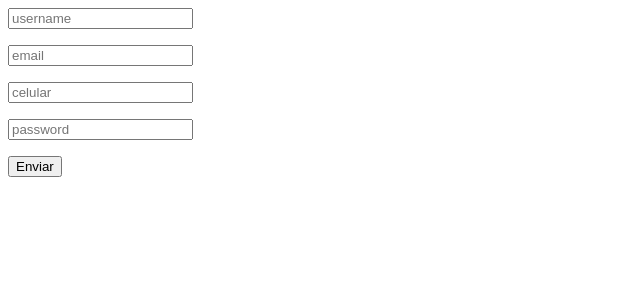
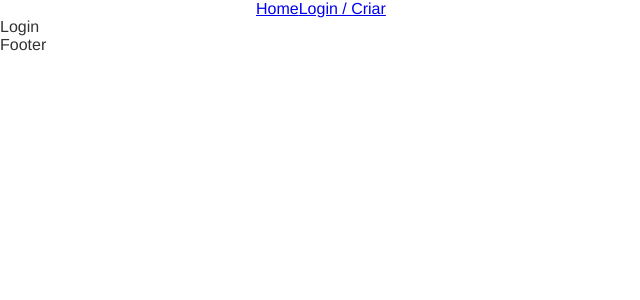
Before and after one commit to Bruno9407/dogs, a React (Vite) app: page /login in a window 1280 px wide. Shown: the top 300 px of the page, without its empty margins (0-640 px from the left). Built offline with nearby package versions, Linux system fonts and the light colour scheme.

Commit message:
Estrutura inicial

```diff
--- a/src/Api/Api.jsx
+++ /dev/null
@@ -1,7 +0,0 @@
-import UserPost from "./endpoints/UserPost";
-
-const Api = () => {
-    return<div><UserPost /></div>
-}
-
-export default Api;
--- a/src/Api/endpoints/UserPost.jsx
+++ /dev/null
@@ -1,66 +0,0 @@
-import React from "react"
-
-
-const UserPost = () => {
-    const [username, setUsername] = React.useState('');
-    const [email, setEmail] = React.useState('');
-    const [celular, setCelular] = React.useState('');
-    const [password, setPassword] = React.useState('');
-
-    function handleSubmit(event) {
-        event.preventDefault()
-        //https://dogsapi.origamid.dev/json/api/user
-        fetch("http://localhost:80/login/add_user.php", {
-            method: 'POST',
-            headers: {
-                'Content-Type': 'application/json',
-            },
-            body: JSON.stringify({
-                username,
-                email,
-                celular,
-                password,
-            })
-
-        }).then(response => {
-            console.log(response)
-            return response.json()
-        })
-    }
-
-    return (
-
-    <form onSubmit={handleSubmit}>
-        <input
-        type="text"
-        placeholder="username"
-        value={username}
-        onChange={({target}) => setUsername(target.value)}
-        />
-
-        <input
-        type="text"
-        placeholder="email"
-        value={email}
-        onChange={({target}) => setEmail(target.value)}
-        />
-
-        <input
-        type="text"
-        placeholder="celular"
-        value={celular}
-        onChange={({target}) => setCelular(target.value)}
-        />
-
-        <input
-        type="text"
-        placeholder="password"
-        value={password} onChange={({target}) => setPassword(target.value)}
-        />
-
-        <button>Enviar</button>
-    </form>
-  )
-}
-
-export default UserPost
--- a/src/App.css
+++ b/src/App.css
@@ -1,4 +1,39 @@
-input {
+* {
+  box-sizing: border-box;
+}
+
+body {
+  margin: 0;
+  color: #333;
+  --type-first: Helvetica, Arial, sans-serif;
+  --type-second: 'Spectral', georgia;
+  font-family: var(--type-first);
+}
+
+h1, h2, h3, h4, p {
+  margin: 0;
+}
+
+ul, li {
+  list-style: none;
+  padding: 0;
+  margin: 0;
+}
+
+img {
   display: block;
-  margin-bottom: 1rem;
+  max-width: 100%;
 }
+
+button, input {
+  display: block;
+  font-size: 1rem;
+  font-family: var(--type-first);
+  color: #333;
+}
+
+.container{
+  max-width: 50rem;
+  padding: 0 1rem;
+  margin: 0 auto;
+}
--- a/src/App.jsx
+++ b/src/App.jsx
@@ -1,12 +1,26 @@
-import Api from './Api/Api'
+
 import './App.css'
+
+import { BrowserRouter, Routes, Route } from 'react-router-dom'
+
+import Footer from './Components/Footer'
+import Header from './Components/Header'
+import Home from './Components/Home'
+import Login from './Components/Login/Login'
 
 function App() {
 
 
   return (
     <>
-      <Api />
+      <BrowserRouter>
+        <Header />
+        <Routes>
+          <Route path="/" element={<Home />} />
+          <Route path="/login" element={<Login />} />
+        </Routes>
+        <Footer />
+      </BrowserRouter>
     </>
   )
 }
--- /dev/null
+++ b/src/Components/Footer.jsx
@@ -0,0 +1,12 @@
+import React from 'react'
+import styles from './Footer.module.css'
+
+function Footer() {
+  return (
+    <div className={styles.footer}>
+      Footer
+    </div>
+  )
+}
+
+export default Footer
--- /dev/null
+++ b/src/Components/Header.jsx
@@ -0,0 +1,16 @@
+import React from 'react'
+import styles from './Header.module.css'
+import { Link } from 'react-router-dom'
+
+function Header() {
+  return (
+    <div className={styles.header}>
+      <nav className='container'>
+        <Link to='/'>Home</Link>
+        <Link to='/login'>Login / Criar</Link>
+      </nav>
+    </div>
+  )
+}
+
+export default Header
--- /dev/null
+++ b/src/Components/Home.jsx
@@ -0,0 +1,11 @@
+import React from 'react'
+
+function Home() {
+  return (
+    <div>
+      Home
+    </div>
+  )
+}
+
+export default Home
--- /dev/null
+++ b/src/Components/Login/Login.jsx
@@ -0,0 +1,12 @@
+import React from 'react'
+
+function Login() {
+  return (
+    <div>
+      Login
+    </div>
+  )
+}
+
+export default Login
+Login
```
Also changed, not shown: src/Components/Footer.module.css (added), src/Components/Header.module.css (added).
